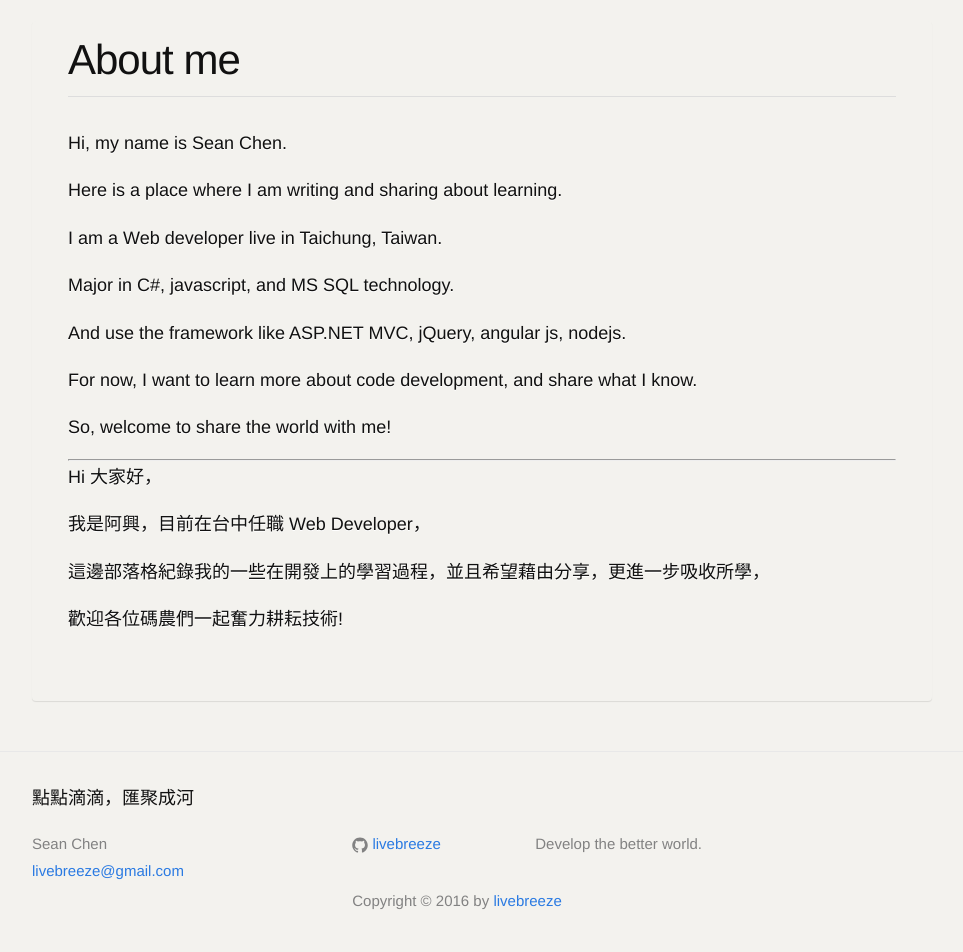
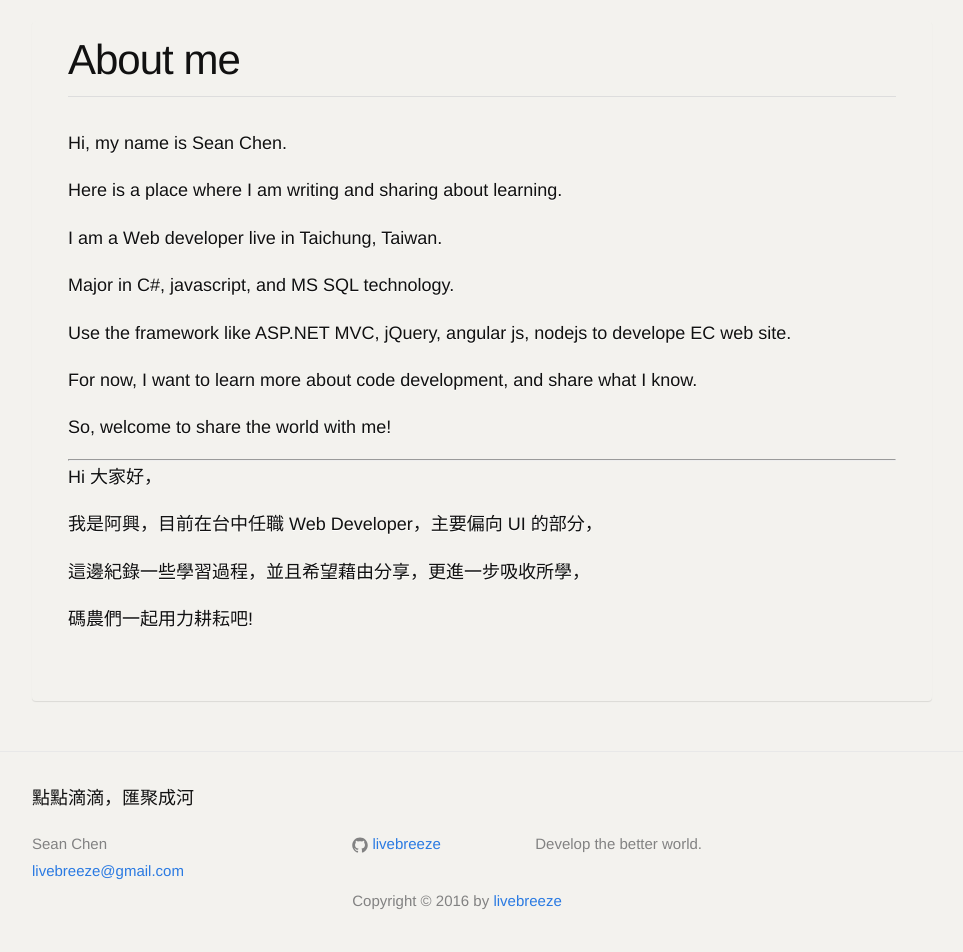
Before and after one commit to livebreeze-zz/livebreeze.github.io, a Jekyll site: the page built from about.md, in a window 1280 px wide. Shown: the part 555-1507 px from the top of the page, without its empty margins (158-1121 px from the left). Built offline with Jekyll 4.4.1, drawn with Linux system fonts in a browser that asks for light colours; some web fonts are replaced.

Commit message:
udpate about me

```diff
--- a/about.md
+++ b/about.md
@@ -13,7 +13,7 @@ I am a Web developer live in Taichung, Taiwan.
 
 Major in C#, javascript, and MS SQL technology.
 
-And use the framework like ASP.NET MVC, jQuery, angular js, nodejs.
+Use the framework like ASP.NET MVC, jQuery, angular js, nodejs to develope EC web site.
 
 For now, I want to learn more about code development, and share what I know.
 
@@ -24,8 +24,8 @@ So, welcome to share the world with me!
 
 Hi 大家好，
 
-我是阿興，目前在台中任職 Web Developer，
+我是阿興，目前在台中任職 Web Developer，主要偏向 UI 的部分，
 
-這邊部落格紀錄我的一些在開發上的學習過程，並且希望藉由分享，更進一步吸收所學，
+這邊紀錄一些學習過程，並且希望藉由分享，更進一步吸收所學，
 
-歡迎各位碼農們一起奮力耕耘技術!
+碼農們一起用力耕耘吧!
```
